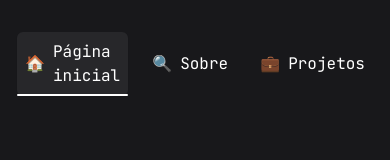
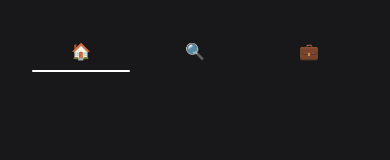
Before and after one commit to lnrdhffmnn/site, a Next.js app: page / in a window 390 px wide. Shown: the top 160 px of the page. Built offline with nearby package versions, Linux system fonts and the light colour scheme.

Commit message:
Add mobile support

```diff
--- a/app/components/header.tsx
+++ b/app/components/header.tsx
@@ -51,7 +51,7 @@ export default function Header() {
           onMouseEnter={() => setCurrentHover(item.href)}
         >
           <span>{item.icon}</span>
-          <span>{item.label}</span>
+          <span className="hidden md:inline">{item.label}</span>
           {currentPath === item.href && (
             <motion.div
               layoutId="path"
@@ -69,7 +69,7 @@ export default function Header() {
                 ease: "easeInOut",
                 duration: 0.2,
               }}
-              className="absolute bottom-0 w-full h-full bg-zinc-800 rounded-md shadow-sm -z-10"
+              className="absolute bottom-0 w-full h-full bg-zinc-800 rounded-md shadow-sm -z-10 hidden md:block"
             />
           )}
         </Link>
--- a/app/projects/page.tsx
+++ b/app/projects/page.tsx
@@ -24,7 +24,7 @@ export default async function Projects() {
   const projects = await getData();
 
   return (
-    <div className="w-full grid grid-cols-4 gap-4">
+    <div className="w-full grid grid-cols-1 sm:grid-cols-2 md:grid-cols-3 lg:grid-cols-4 gap-4">
       {projects.map(project => (
         <Card key={project.name} project={project} />
       ))}
```
